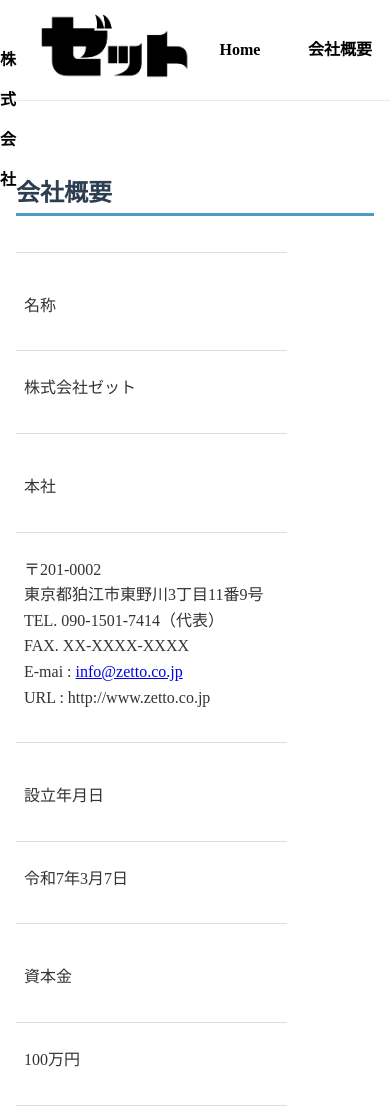
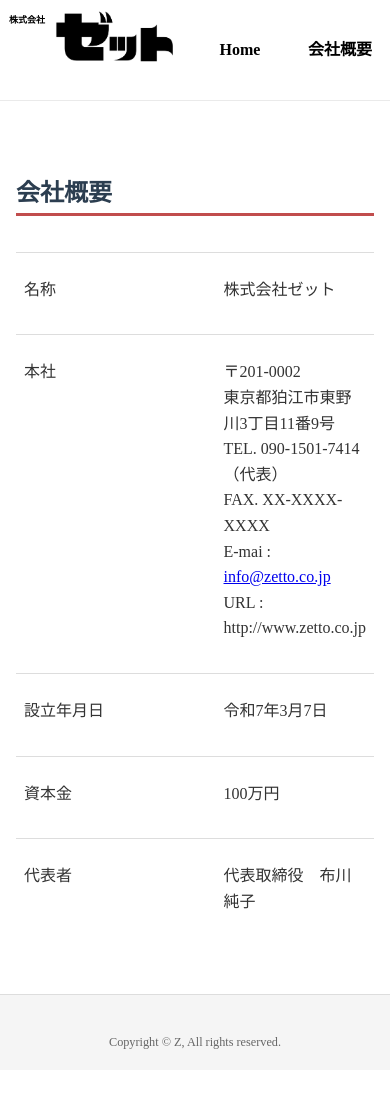
Before and after one commit to tnunokawa/z-website, a plain HTML site: page about.html in a window 390 px wide. Shown: the top 1109 px of the page. After the commit the page ends 1070 px from the top, so only its background shows below. Drawn offline with Linux system fonts and the light colour scheme.

Commit message:
レスポンシブ対応

```diff
--- a/style.css
+++ b/style.css
@@ -101,7 +101,7 @@
   font-weight: bold;
   color: #2c3e50;               /* 落ち着いた濃色（企業テーマカラーに置き換え可） */
   margin-bottom: 0.5em;
-  border-bottom: 3px solid #4d9bc1; /* タイトル下にアクセントライン（企業カラー例：ブルー） */
+  border-bottom: 3px solid #c14d4d; /* タイトル下にアクセントライン（企業カラー例：ブルー） */
   padding-bottom: 0.2em;
 }
 
@@ -151,15 +151,45 @@
 
 /* スマートフォン向けレスポンシブ対応 */
 @media screen and (max-width: 600px) {
+  .logo img {
+    top: 20px;                 /* 上に配置 */
+    width: 50%;              /* お好みでサイズ変更 */
+    height: 20px;
+    /* 中央に配置 */
+    /* display: block; */
+    margin: 0 auto;
+}
+
+.site-title {
+  display: flex;
+   line-height:40px;
+  /* align-items: center;   縦位置を揃える */
+  gap: 10px;             /* 文字とロゴの間のスペース */
+  text-decoration: none;
+}
+
+.site-title h1 {
+  font-size: 9px;
+  margin: 0;
+    color: #000000;         /* 文字色 */
+    /* 下線を表示しない */
+}
+
+.site-title .logo img {
+  top: 100px;
+  height: 80px;          /* ロゴサイズを調整 */
+  width: auto;
+}
+
   #co_outline table,
   #co_outline tr,
   #co_outline th,
   #co_outline td {
-    display: block;            /* テーブル・行・セルをブロック要素化 */
+    /* display: block;            テーブル・行・セルをブロック要素化 */
     width: 100%;               /* 横幅100%で縦に積み重なるように */
   }
   #co_outline tr {
-    margin-bottom: 1em;        /* 各行ブロックに下マージンをつけ区切りを明確に */
+    /* margin-bottom: 1em;        各行ブロックに下マージンをつけ区切りを明確に */
   }
   #co_outline th {
     background-color: #eef5f9; /* モバイルでは項目名セルを薄い色で塗りつぶし */
```
